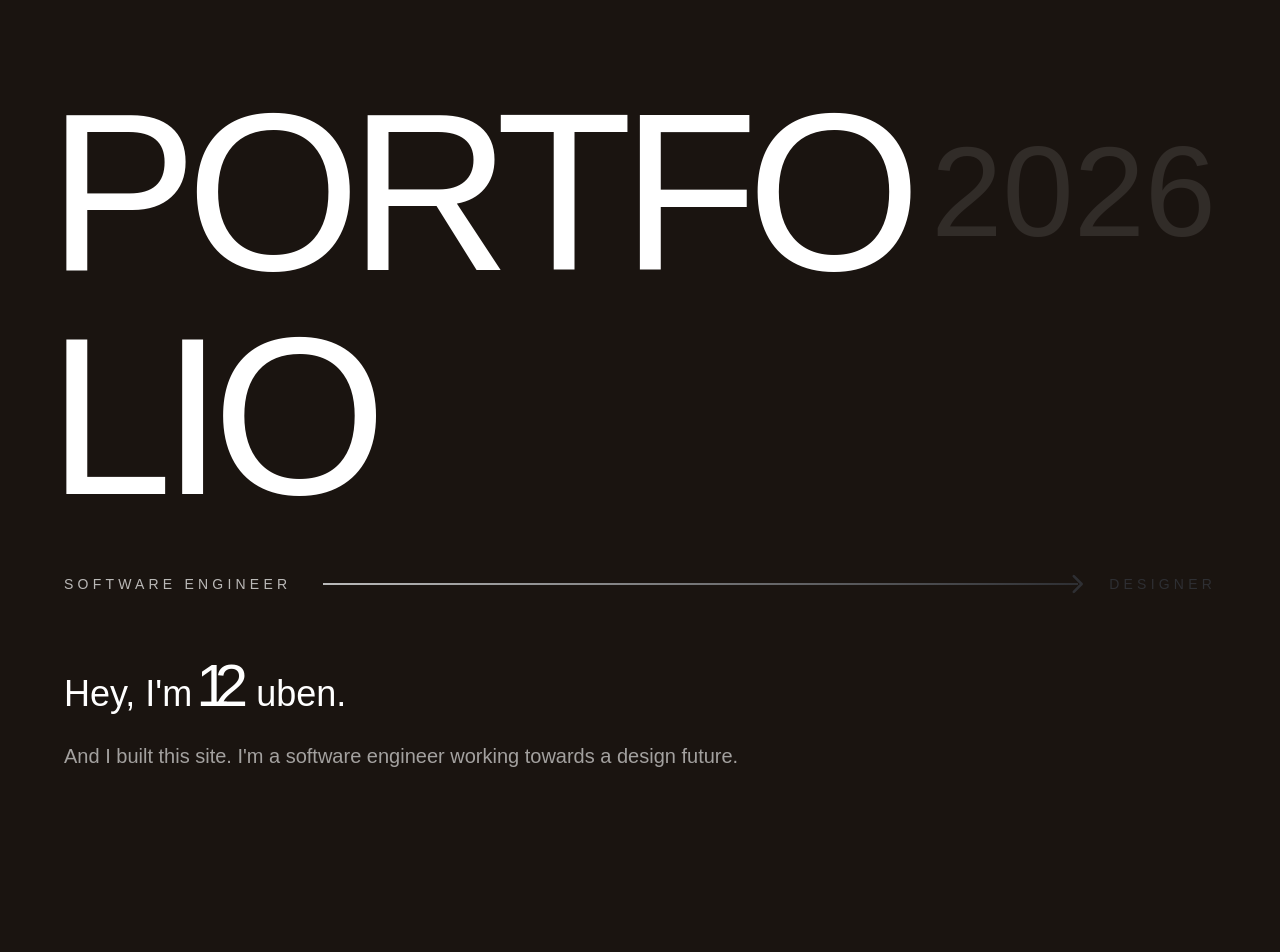
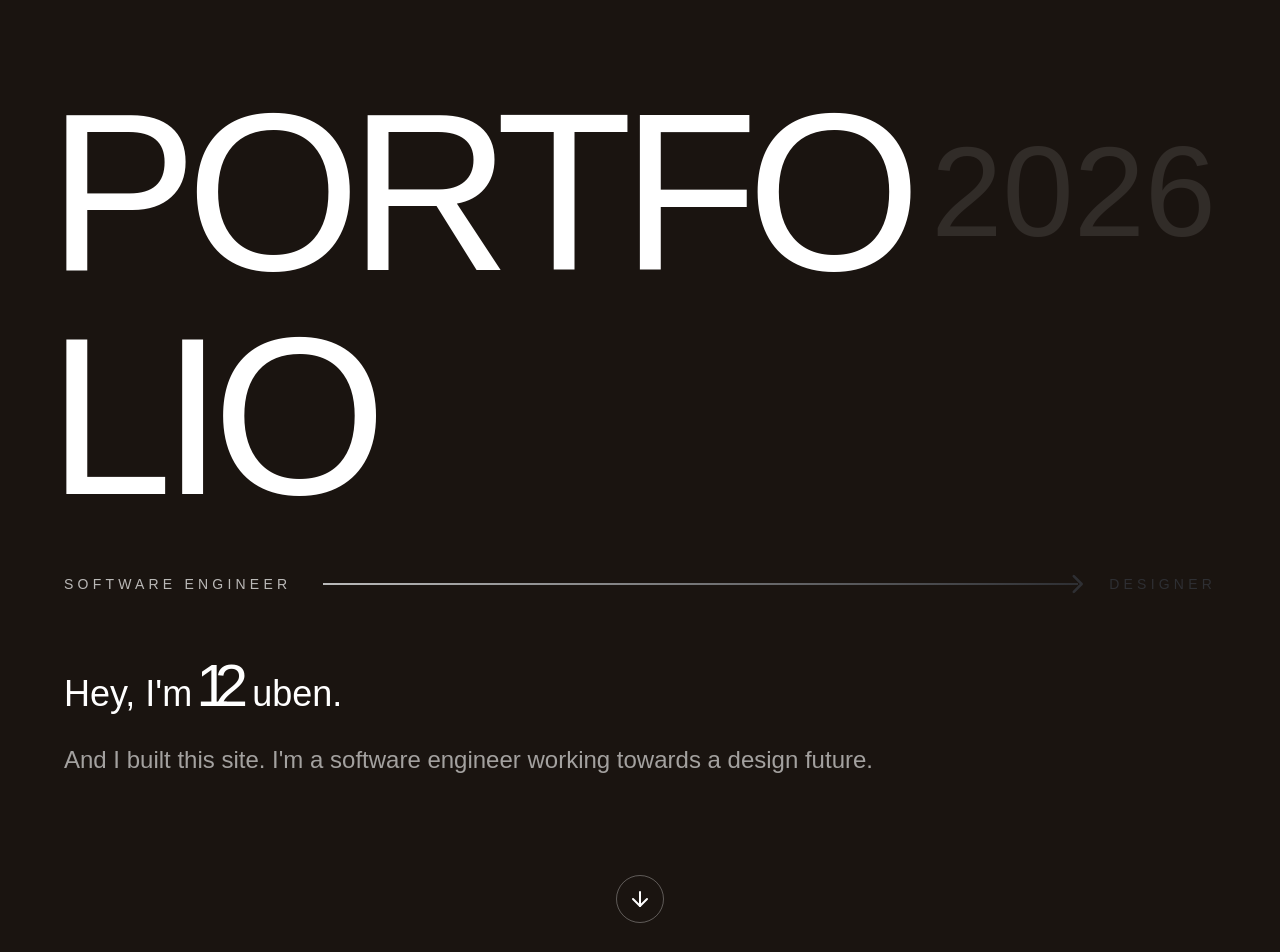
Before and after one commit to 12C0DE/12codeSite, a React (Vite) app in the folder 12codeSite/: page / in a window 1280 px wide. Shown: the top 952 px of the page. Built offline with nearby package versions, Linux system fonts and the light colour scheme.

Commit message:
finish layout of landingpage

```diff
--- a/12codeSite/src/components/LandingPage.tsx
+++ b/12codeSite/src/components/LandingPage.tsx
@@ -1,4 +1,4 @@
-import { ChevronRight } from "lucide-react";
+import { ArrowDown, ChevronRight } from "lucide-react";
 
 export const LandingPage = () => {
   return (
@@ -88,12 +88,23 @@ export const LandingPage = () => {
             <h2 className="text-4xl md:text-6xl mb-6 animate-squeeze">1</h2>
             <h2 className="text-4xl md:text-6xl mb-6">2</h2>
           </span>
-          <h2 className="text-4xl md:text-4xl text-white mb-6">uben.</h2>
+          <h2 className="text-4xl md:text-4xl text-white mb-6 -ml-1">uben.</h2>
         </div>
-        <p className="text-xl text-white/60 leading-relaxed">
+        <p className="text-2xl text-white/60 leading-relaxed mb-8">
           And I built this site. I'm a software engineer working towards a
           design future.
         </p>
+        <div className="text-center justify-center mt-24">
+          <a
+            href="#projects"
+            className="group inline-flex items-center gap-3 text-white hover:text-white/70 transition-colors"
+          >
+            {/* <span className="text-lg tracking-wide">View Work</span> */}
+            <div className="size-12 border border-white/30 rounded-full flex items-center justify-center group-hover:border-white transition-colors">
+              <ArrowDown className="size-6" />
+            </div>
+          </a>
+        </div>
       </div>
     </section>
   );
```
